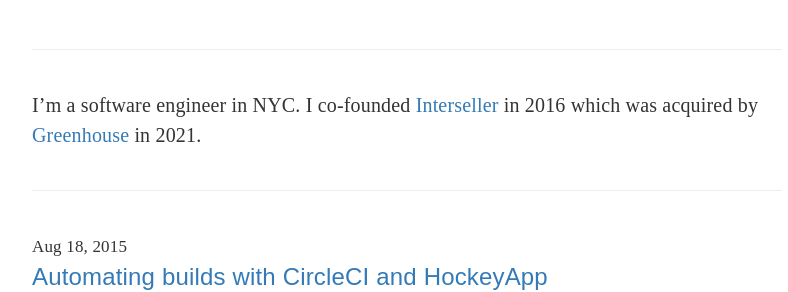
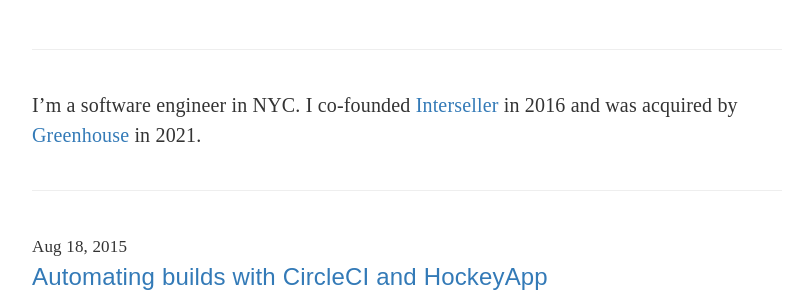
Before and after one commit to sjlu/sjlu.github.io, a Jekyll site: the page built from index.html, in a window 1280 px wide. Shown: the part 313-605 px from the top of the page, without its empty margins (233-1021 px from the left). Built offline with Jekyll 4.4.1, drawn with Linux system fonts in a browser that asks for light colours; nearby versions of some CDN libraries.

Commit message:
More blog updates

```diff
--- a/_includes/about.md
+++ b/_includes/about.md
@@ -1 +1 @@
-I'm a software engineer in NYC. I co-founded [Interseller](https://interseller.io) in 2016 which was acquired by [Greenhouse](https://greenhouse.com) in 2021.
+I'm a software engineer in NYC. I co-founded [Interseller](https://interseller.io) in 2016 and was acquired by [Greenhouse](https://greenhouse.com) in 2021.
--- a/posts/index.html
+++ b/posts/index.html
@@ -3,7 +3,7 @@
 ---
 <div id="posts">
   <div class="row">
-    <div class="col-md-offset-1 col-md-10">
+    <div class="col-md-12">
       {% for post in site.posts %}
         <div class="headline">
           <small>{{ post.date | date: "%b %-d, %Y" }}</small>
```
